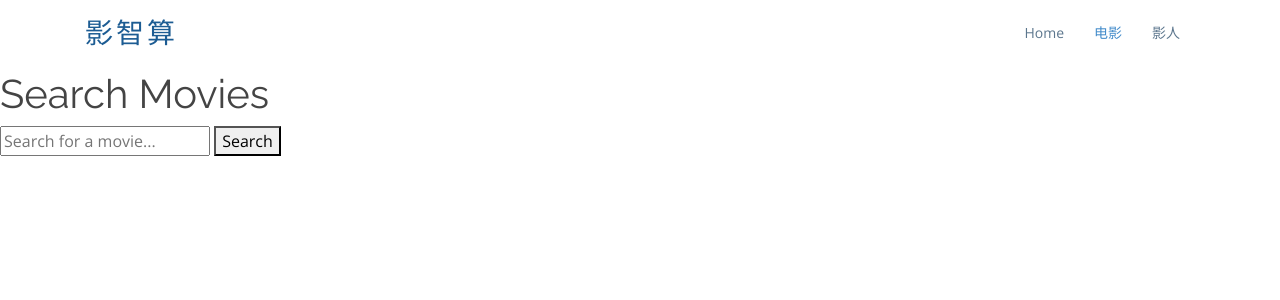
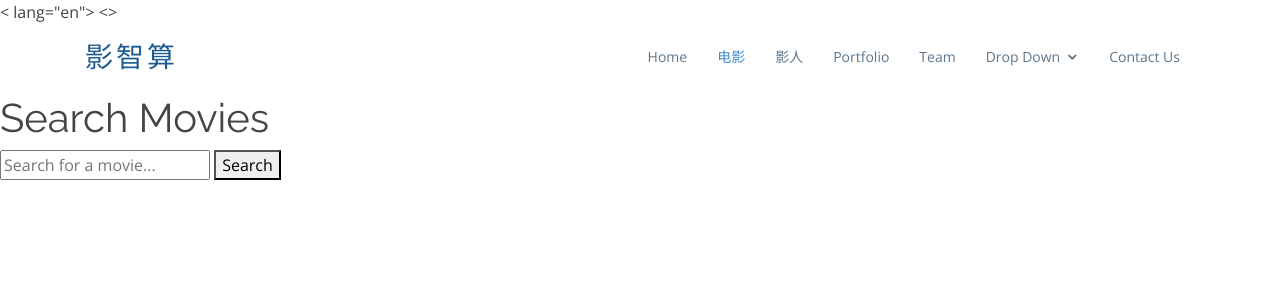
Before and after one commit to lococer/YZS, a Flask app: page /movies in a window 1280 px wide. Shown: the top 300 px of the page. Run offline with Flask 3, Linux system fonts and the light colour scheme; some libraries are stand-ins or nearby versions.

```diff
--- a/templates/movies.html
+++ b/templates/movies.html
@@ -1,5 +1,5 @@
 <!DOCTYPE html>
-<html lang="en">
+< lang="en">
 
 <head>
     <meta charset="utf-8">
@@ -31,7 +31,7 @@
 
 </head>
 
-<body>
+<>
     <!-- ======= Header ======= -->
     <header id="header">
         <div class="container">
@@ -47,7 +47,7 @@
                     <li><a href="/index">Home <i class="la la-angle-down"></i></a></li>
                     <li class="active"><a href="/movies">电影</a></li>
                     <li><a href="/people">影人</a></li>
-                    <!-- <li><a href="#portfolio">Portfolio</a></li>
+                    <li><a href="#portfolio">Portfolio</a></li>
                     <li><a href="#team">Team</a></li>
                     <li class="drop-down"><a href="">Drop Down</a>
                         <ul>
@@ -66,7 +66,7 @@
                             <li><a href="#">Drop Down 5</a></li>
                         </ul>
                     </li>
-                    <li><a href="#contact">Contact Us</a></li> -->
+                    <li><a href="#contact">Contact Us</a></li>
                 </ul>
             </nav><!-- .nav-menu -->
 
@@ -81,6 +81,10 @@
             <input type="text" id="searchQuery" name="q" placeholder="Search for a movie..." required>
             <button type="submit">Search</button>
         </form>
+    </div>
+
+    <div>
+        <!-- TODO 添加电影分类搜索-->
     </div>
 
     <div class="movie-container">
```
Also changed, not shown: templates/personinfo.html (+16 -2 lines).
